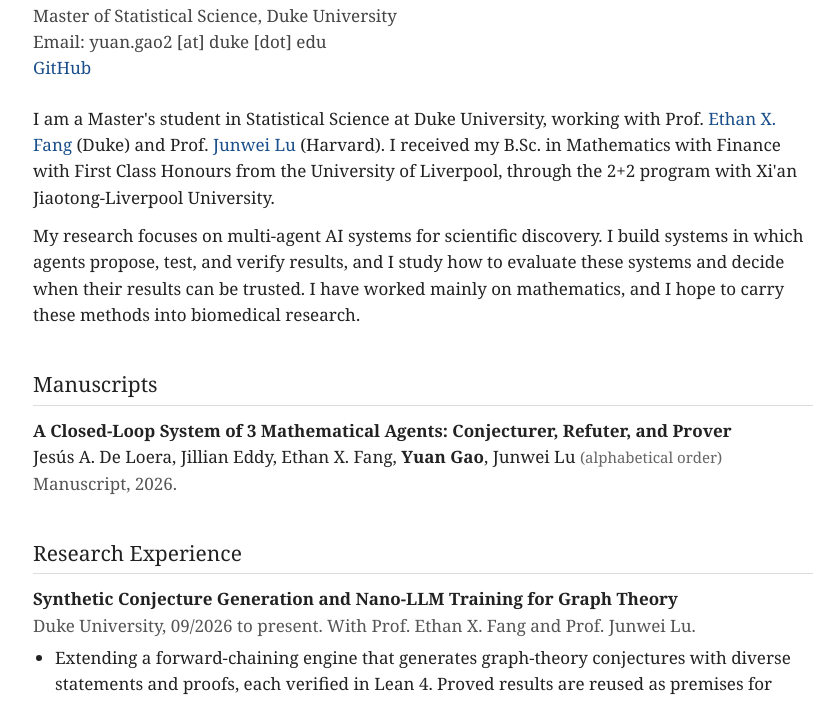
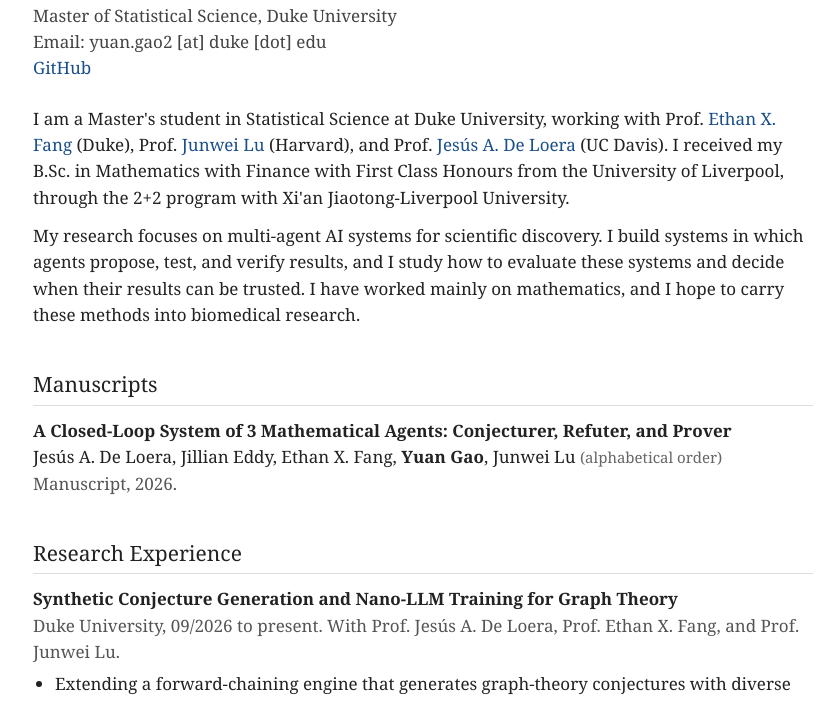
Before and after one commit to FELIXGAO0315/FELIXGAO0315.github.io, a plain HTML site: page index.html in a window 1280 px wide. Shown: the part 98-799 px from the top of the page, without its empty margins (217-1051 px from the left). Drawn offline with Linux system fonts and the light colour scheme.

Commit message:
Add Prof. Jesús A. De Loera as a current collaborator

```diff
--- a/index.html
+++ b/index.html
@@ -57,8 +57,9 @@
 
   <p>
     I am a Master's student in Statistical Science at Duke University, working with
-    Prof. <a href="https://ethanfangduke.github.io/homepage/">Ethan X. Fang</a> (Duke) and
-    Prof. <a href="https://junwei-lu.github.io/">Junwei Lu</a> (Harvard).
+    Prof. <a href="https://ethanfangduke.github.io/homepage/">Ethan X. Fang</a> (Duke),
+    Prof. <a href="https://junwei-lu.github.io/">Junwei Lu</a> (Harvard), and
+    Prof. <a href="https://www.math.ucdavis.edu/~deloera/">Jesús A. De Loera</a> (UC Davis).
     I received my B.Sc. in Mathematics with Finance with First Class Honours from the
     University of Liverpool, through the 2+2 program with Xi'an Jiaotong-Liverpool University.
   </p>
@@ -81,7 +82,7 @@
 
   <div class="entry">
     <div class="title">Synthetic Conjecture Generation and Nano-LLM Training for Graph Theory</div>
-    <div class="meta">Duke University, 09/2026 to present. With Prof. Ethan X. Fang and Prof. Junwei Lu.</div>
+    <div class="meta">Duke University, 09/2026 to present. With Prof. Jesús A. De Loera, Prof. Ethan X. Fang, and Prof. Junwei Lu.</div>
     <ul>
       <li>Extending a forward-chaining engine that generates graph-theory conjectures with diverse statements and proofs, each verified in Lean 4. Proved results are reused as premises for harder ones.</li>
       <li>Training a nano-scale language model on this data to solve new graph-theory problems, with open problems such as Barnette's conjecture as a long-term goal.</li>
```
